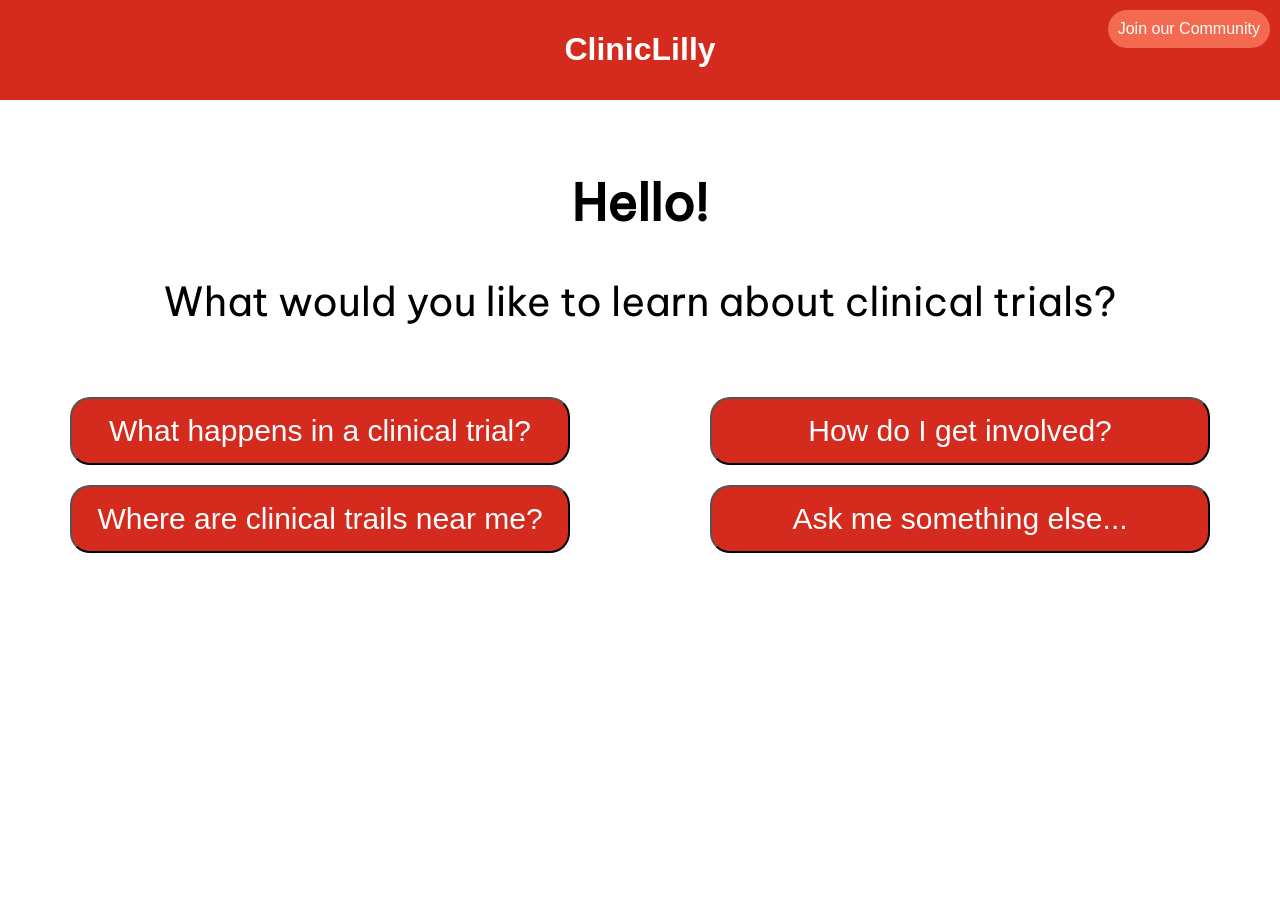
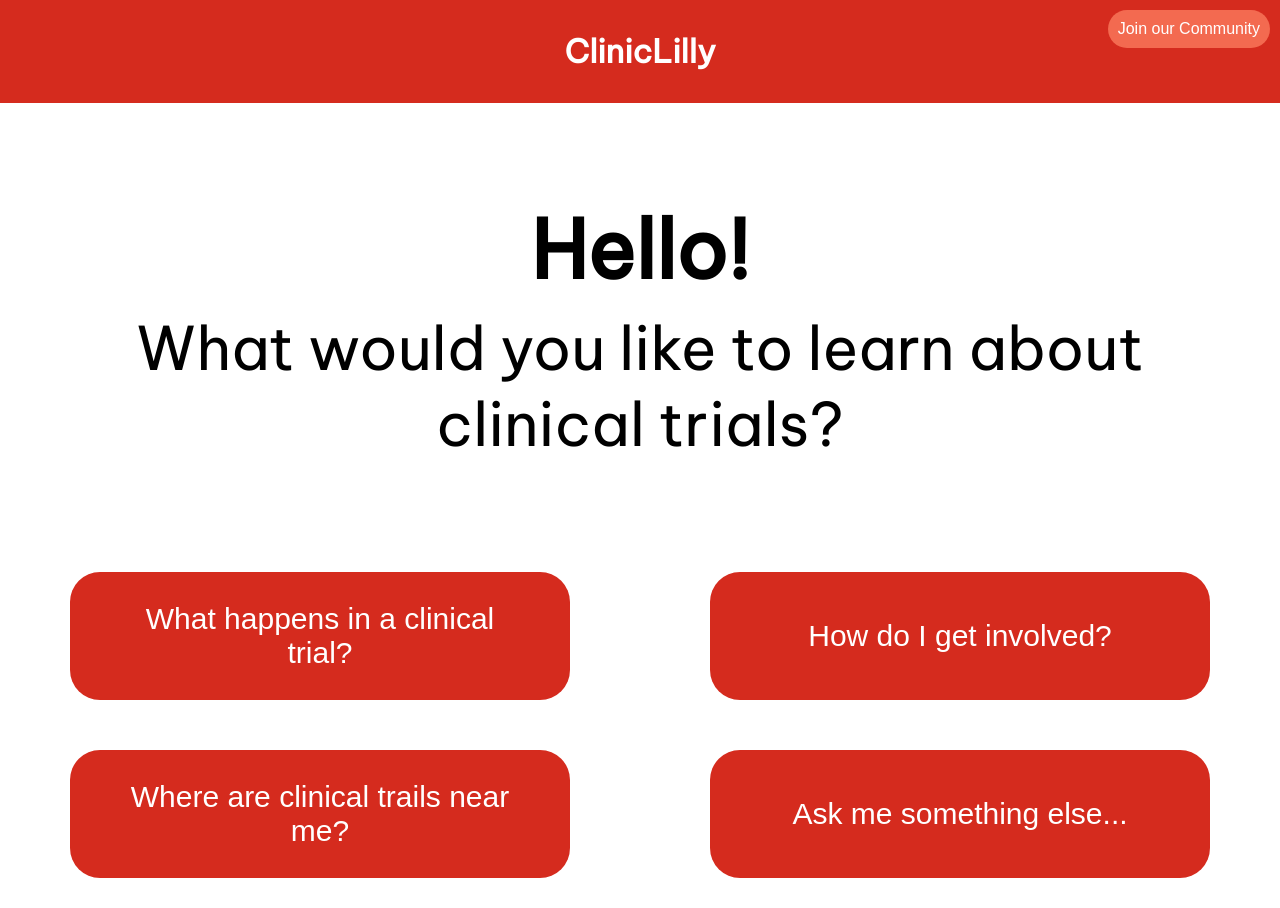
Before and after one commit to Briann-CKS/Lilly-Patient-Centric-Solution, a website: page html/chatbot-home.html in a window 1280 px wide. Before the commit the page ends 800 px from the top, so only its background shows below. Drawn offline with Linux system fonts and the light colour scheme; files that its build step writes are made by us from their sources.

Commit message:
Styling for home

```diff
--- a/public/css/chatbot.css
+++ b/public/css/chatbot.css
@@ -8,6 +8,7 @@
 body {
     font-family: Arial, sans-serif;
     margin: 0;
+    font-family: 'Be Vietnam Pro', sans-serif;
 }
 
 .chat-container {
@@ -18,17 +19,18 @@ body {
 }
 
 .splash {
-    font-family: 'Be Vietnam Pro', sans-serif;
     text-align: center;
     padding: 30px 10%;
 }
 
 .splash h2 {
-    font-size: 50px;
+    font-size: 80px;
+    margin-bottom: 0;
 }
 
 .splash p {
-    font-size: 40px;
+    font-size: 60px;
+    margin-top: 10px;
 }
 
 .bubble-options {
@@ -66,9 +68,13 @@ body {
 
 .home-bubble {
     background-color: var(--red);
-    width: 40%;
+    width: 45%;
     font-size: 30px;
+    padding: 30px 40px;
+    border-radius: 30px;
+    margin: 20px;
     cursor: pointer;
+    border: black 0;
 }
 
 .home-bubble:hover {
```
